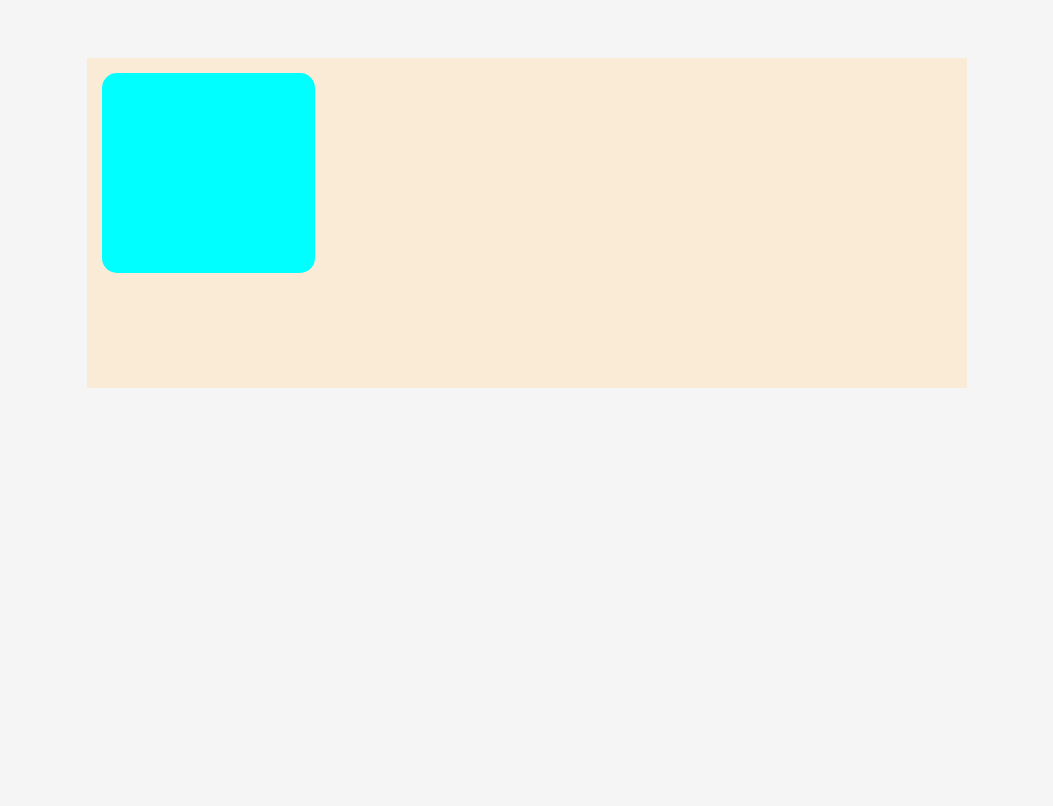
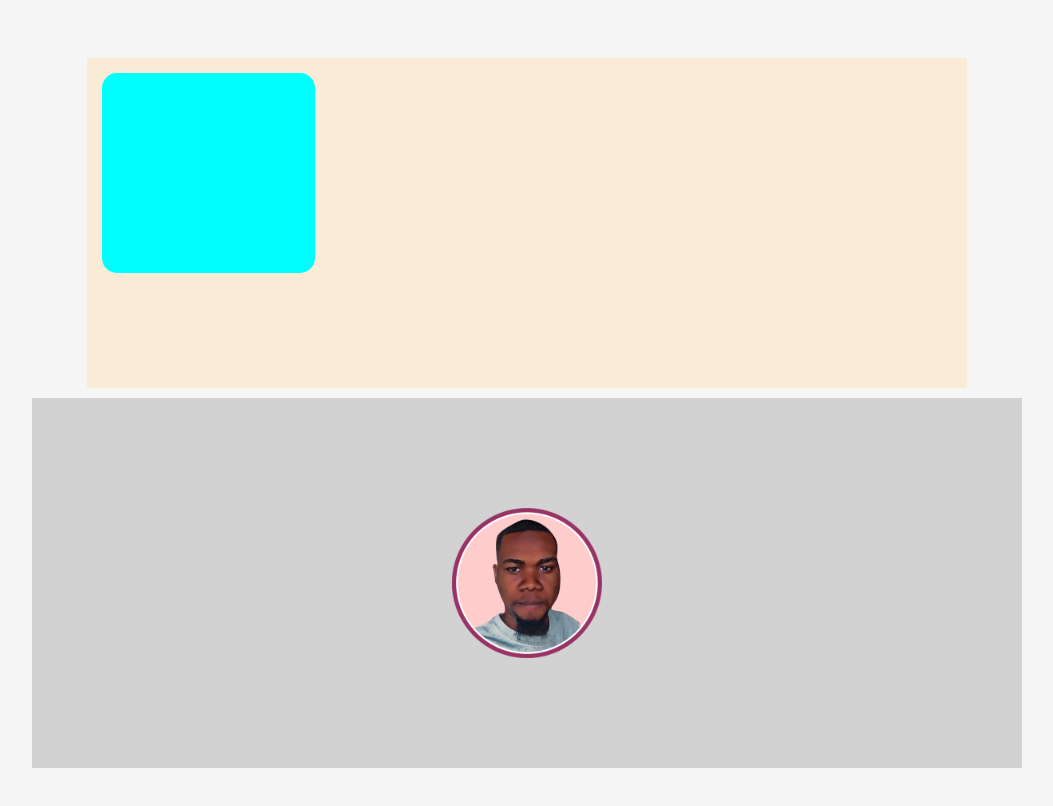
Before and after one commit to Ridlinxxz/frontend-tour, a plain HTML site: page transition/index.html in a window 1280 px wide. Shown: the whole page, without its empty margins (113-1166 px from the left). Drawn offline with Linux system fonts and the light colour scheme.

Commit message:
understanding-2D-transform

```diff
--- a/CSS GRID/index.html
+++ b/transition/index.html
@@ -10,5 +10,12 @@
     <div class="wrap">
         <div class="box"></div>
     </div>
+
+    <div class="wrap2">
+        <div class="box2">
+            <img class="mypic" src="images/my-pic.png" alt="">
+        </div>
+    </div>
+
 </body>
 </html>
--- a/CSS GRID/transition.css
+++ b/transition/transition.css
@@ -4,6 +4,7 @@ body {
     color: antiquewhite;
     font-family: sans-serif;
 }
+/*transition*/
 .wrap {
     margin: 0 auto;
     padding: 15px;
@@ -25,3 +26,27 @@ body {
     background-color: chocolate;
     margin-left: 75%;
 }
+
+/*2D transform*/
+.wrap2 {
+    margin: 10px auto;
+    padding: 110px 0;
+    width: 85%;
+    background-color: rgb(210, 210, 211);
+}
+.box2 {
+    margin: auto;
+    width: 150px;
+}
+.mypic {
+    display: block;
+    width: 100%;
+    transition: 1s;
+    transition-timing-function: ease-in-out;
+}
+.wrap2:hover .mypic{
+    -webkit-transform: scale(1.5) rotate(360deg);
+    /* -webkit-transform: rotate(360deg); */
+    -webkit-transform-origin: top;
+
+}
```
Also changed, not shown: elearning landing page/style.css (+15 -5 lines), transition/images/my-pic.png (added).
